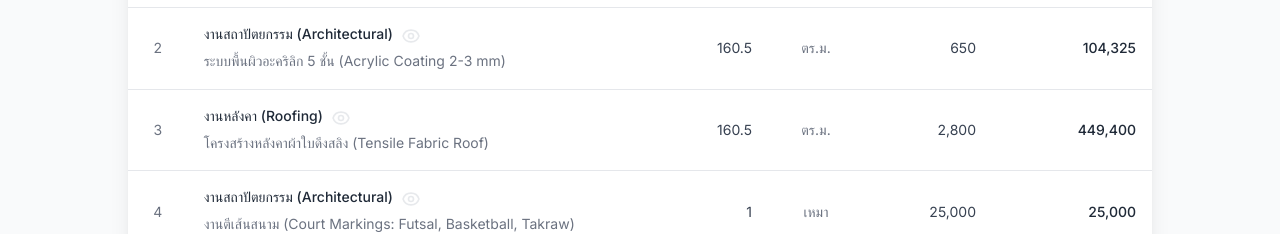
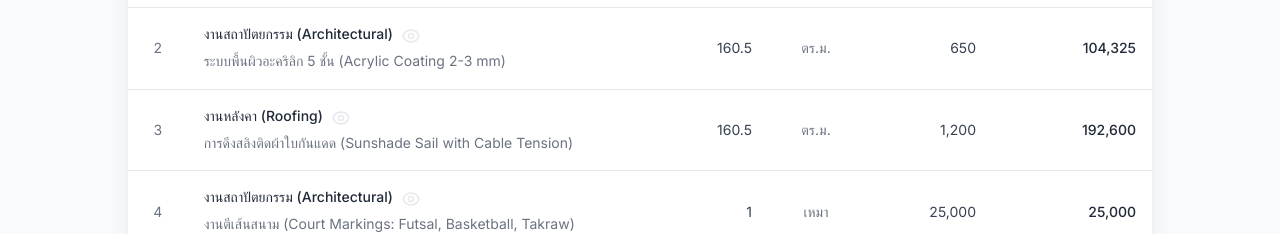
Before and after one commit to suteechu/CourtHeim, a React (Vite) app: page / in a window 1280 px wide. Shown: the part 5860-6094 px from the top of the page. Built offline with nearby package versions, Linux system fonts and the light colour scheme.

Commit message:
Update roofing to sunshade sail with revised pricing

```diff
--- a/src/components/BOQ.jsx
+++ b/src/components/BOQ.jsx
@@ -26,11 +26,11 @@ const BOQ = () => {
     {
       id: 3,
       category: 'งานหลังคา (Roofing)',
-      item: 'โครงสร้างหลังคาผ้าใบดึงสลิง (Tensile Fabric Roof)',
+      item: 'การดึงสลิงติดผ้าใบกันแดด (Sunshade Sail with Cable Tension)',
       qty: '160.5',
       unit: 'ตร.ม.',
-      unitPrice: 2800,
-      total: 449400,
+      unitPrice: 1200,
+      total: 192600,
       imageSrc: './tensile_roof.jpg',
     },
     {
```
